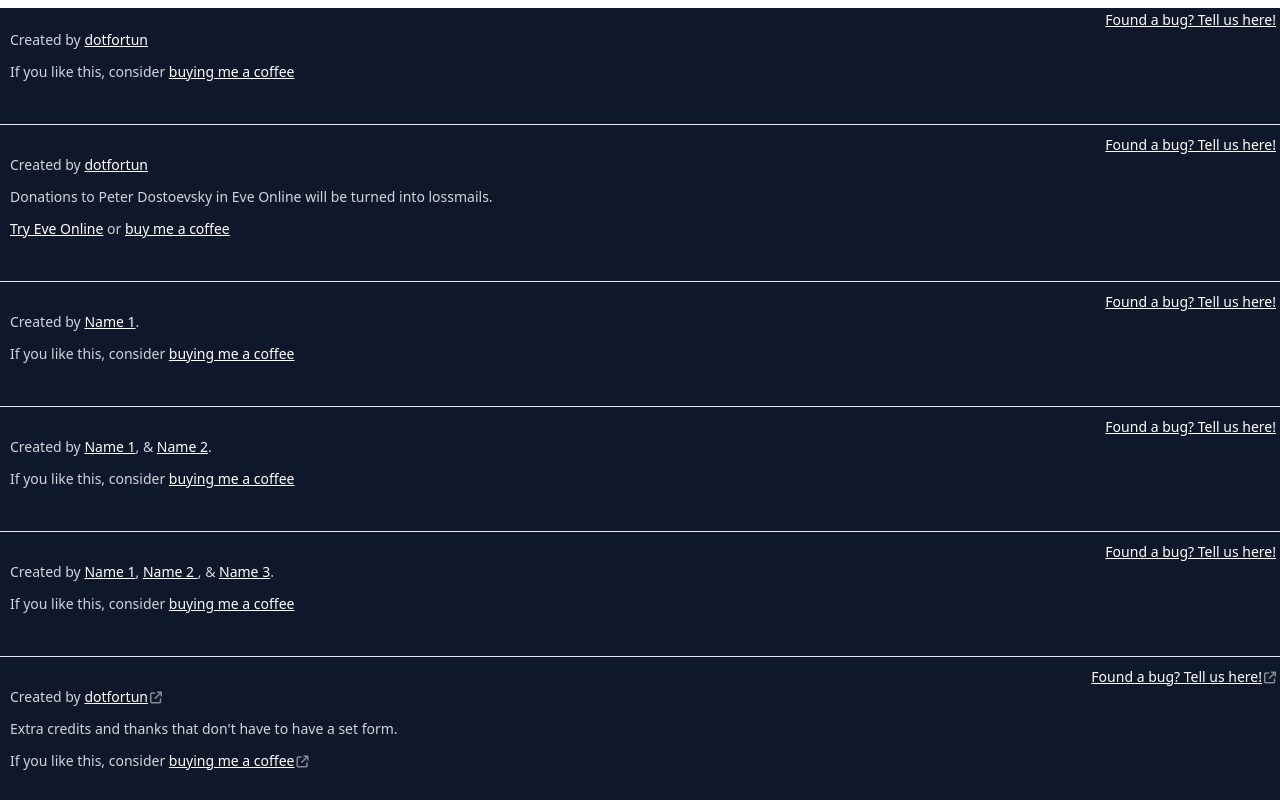
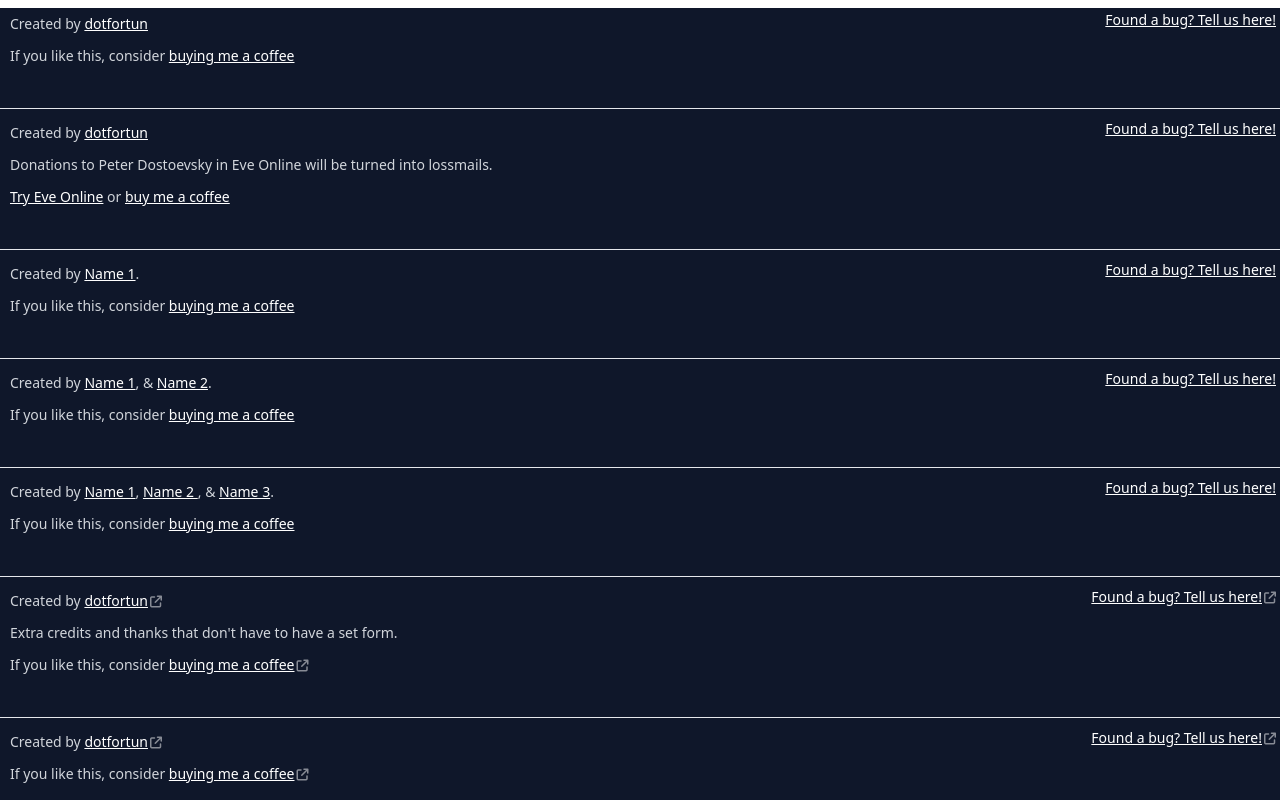
Before and after one commit to dotfortun/dot-components, a Vue app: page / in a window 1280 px wide. Shown: the top 800 px of the page. Built offline with nearby package versions, Linux system fonts and the light colour scheme.

Commit message:
missed a margin.

```diff
--- a/src/components/Credits.vue
+++ b/src/components/Credits.vue
@@ -151,7 +151,7 @@ const { creators, eveCredits, useFa, realName } = defineProps<{
 }
 
 .credits--container ul {
-  @apply pl-0 flex flex-col items-center sm:items-start;
+  @apply pl-0 flex flex-col items-center sm:items-start mt-0;
 }
 
 .credits--container ul li.credits--list {
```
Also changed, not shown: 3 other files (tests, documents, lock files or other folders).
